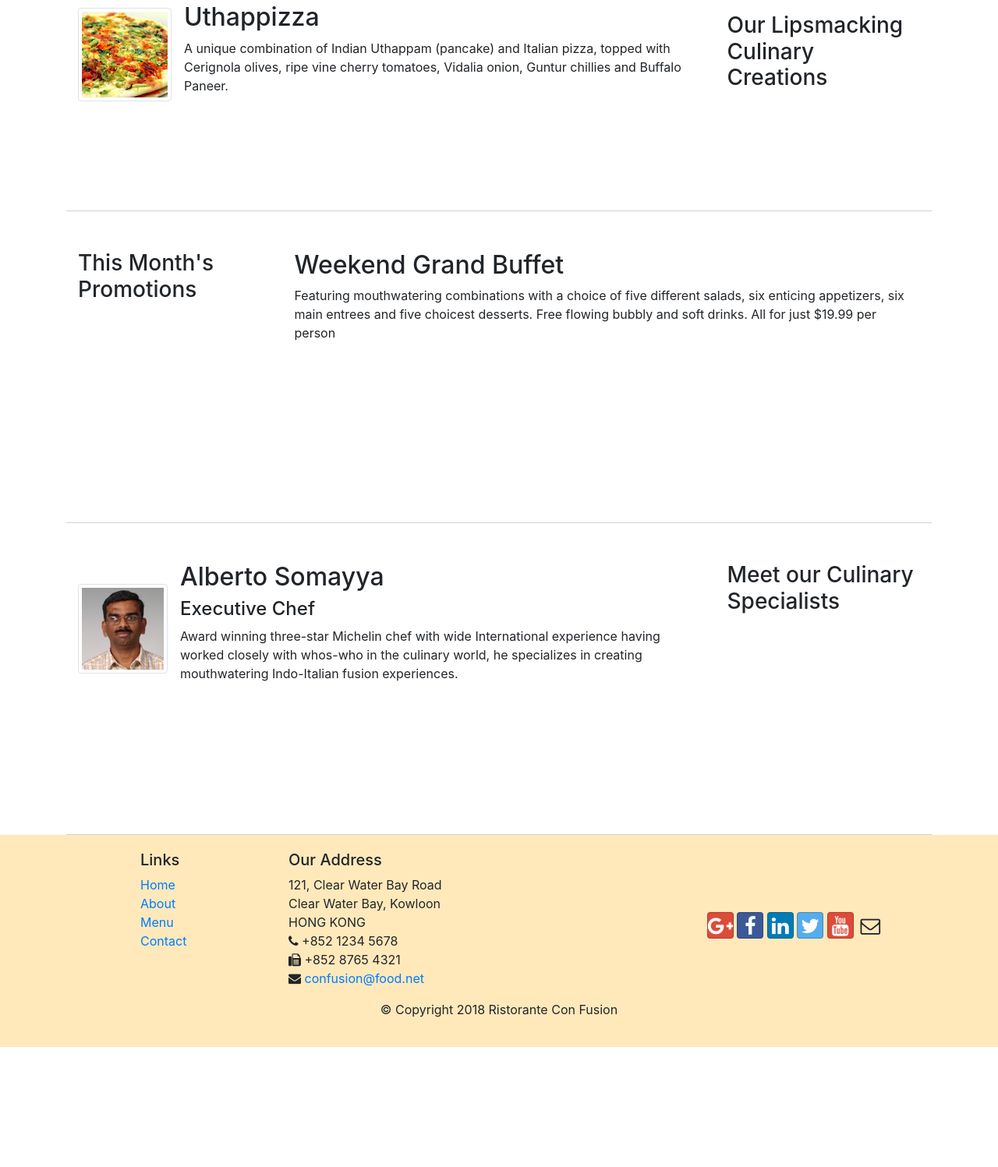
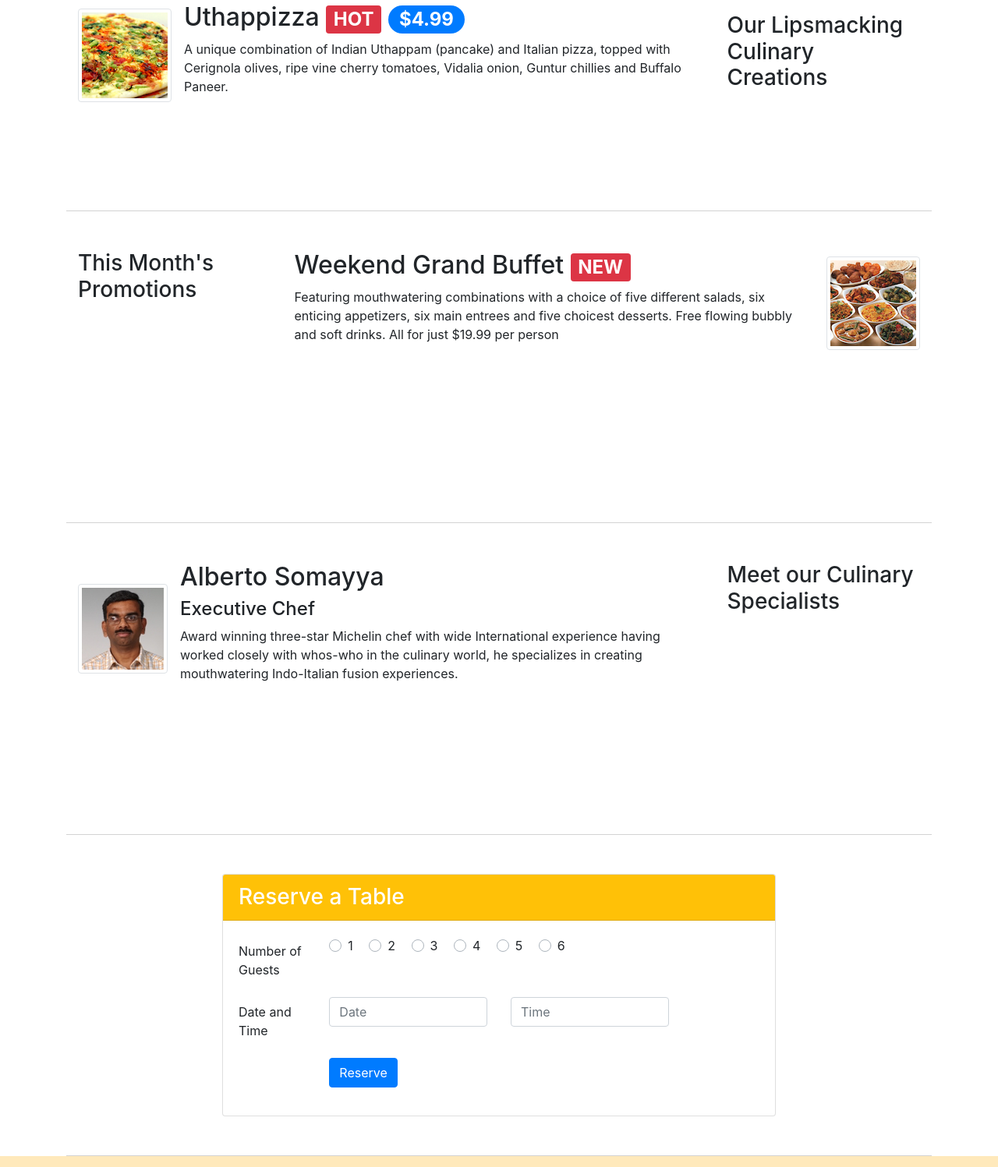
Before and after one commit to Cristopxer/Bootstrap, a website: page index.html in a window 1280 px wide. Shown: the part 463-1960 px from the top of the page at 78% size. Before the commit the page ends 1806 px from the top, so only its background shows below. Drawn offline with nearby package versions, Linux system fonts and the light colour scheme.

Commit message:
Second Assignment Done!

```diff
--- a/css/style.css
+++ b/css/style.css
@@ -29,5 +29,5 @@ body{
     z-index: 0;
 }
 .navbar-dark {
-    background-color: #512DA8;
+    background-color: #14213D;
 }
--- a/index.html
+++ b/index.html
@@ -46,8 +46,13 @@
                     <p>We take inspiration from the World's best cuisines, and create a unique fusion experience. Our
                         lipsmacking creations will tickle your culinary senses!</p>
                 </div>
-                <div class="col-12 col-sm align-self-center">
+                <div class="col-12 col-sm-3">
                     <img src="img/logo.png" alt="Ristorante con Fusion" class="img-fluid">
+                </div>
+                <div class="col-12 col-sm-3 align-self-center">
+                    <a class="btn btn-sm btn-info btn-block" role="button" href="#form">
+                        <h3>Reserve Table</h3>
+                    </a>
                 </div>
             </div>
         </div>
@@ -63,7 +68,8 @@
                     <img src="img/uthappizza.png" alt="Uthappizza_img"
                         class="d-flex mr-3 img-thumbnail align-self-center">
                     <div class="media-body">
-                        <h2 class="mt-0">Uthappizza</h2>
+                        <h2 class="mt-0">Uthappizza <span class="badge badge-danger">HOT</span> <span
+                                class="badge badge-pill badge-primary">$4.99</span> </h2>
                         <p>A unique combination of Indian Uthappam (pancake) and Italian pizza, topped with Cerignola
                             olives,
                             ripe vine cherry tomatoes, Vidalia onion, Guntur chillies and Buffalo Paneer.</p>
@@ -78,10 +84,17 @@
                 <h3>This Month's Promotions</h3>
             </div>
             <div class="col col-sm col-md">
-                <h2>Weekend Grand Buffet</h2>
-                <p>Featuring mouthwatering combinations with a choice of five different salads, six enticing appetizers,
-                    six main entrees and five choicest desserts. Free flowing bubbly and soft drinks. All for just
-                    $19.99 per person </p>
+                <div class="media">
+                    <div class="media-body">
+                        <h2>Weekend Grand Buffet <span class="badge badge-danger">NEW</span></h2>
+                        <p>Featuring mouthwatering combinations with a choice of five different salads, six enticing
+                            appetizers,
+                            six main entrees and five choicest desserts. Free flowing bubbly and soft drinks. All for
+                            just
+                            $19.99 per person </p>
+                    </div>
+                    <img src="img/buffet.png" alt="" class="d-flex ml-3 img-thumbnail align-self-center">
+                </div>
             </div>
         </div>
 
@@ -100,6 +113,60 @@
                             with
                             whos-who in the culinary world, he specializes in creating mouthwatering Indo-Italian fusion
                             experiences. </p>
+                    </div>
+                </div>
+            </div>
+        </div>
+        <div class="row row-content">
+            <div class="col-12 col-sm-8 offset-sm-2">
+                <div class="card">
+                    <h3 class="card-header card-secondary text-white bg-warning">Reserve a Table</h3>
+                    <div class="card-body">
+                        <form id="form">
+                            <div class="form-group row">
+                                <label for="Guests" class="col-md-2 col-form-label">Number of Guests</label>
+                                <div class="col-md-10">
+                                    <div class="custom-control custom-radio custom-control-inline">
+                                        <input type="radio" class="custom-control-input" name="g1" id="g1" value="">
+                                        <label for="g1" class="custom-control-label">1</label>
+                                    </div>
+                                    <div class="custom-control custom-radio custom-control-inline">
+                                        <input type="radio" class="custom-control-input" name="g2" id="g2" value="">
+                                        <label for="g2" class="custom-control-label">2</label>
+                                    </div>
+                                    <div class="custom-control custom-radio custom-control-inline">
+                                        <input type="radio" class="custom-control-input" name="3" id="3" value="">
+                                        <label for="3" class="custom-control-label">3</label>
+                                    </div>
+                                    <div class="custom-control custom-radio custom-control-inline">
+                                        <input type="radio" class="custom-control-input" name="4" id="4" value="">
+                                        <label for="4" class="custom-control-label">4</label>
+                                    </div>
+                                    <div class="custom-control custom-radio custom-control-inline">
+                                        <input type="radio" class="custom-control-input" name="5" id="5" value="">
+                                        <label for="5" class="custom-control-label">5</label>
+                                    </div>
+                                    <div class="custom-control custom-radio custom-control-inline">
+                                        <input type="radio" class="custom-control-input" name="6" id="6" value="">
+                                        <label for="6" class="custom-control-label">6</label>
+                                    </div>
+                                </div>
+                            </div>
+                            <div class="form-group row">
+                                <label for="date" class="col-md-2 col-form-label">Date and Time</label>
+                                <div class="col-12 col-md-4">
+                                    <input type="text" name="date" id="date" class="form-control" placeholder="Date">
+                                </div>
+                                <div class="col-12 col-md-4">
+                                    <input type="text" name="time" id="time" class="form-control" placeholder="Time">
+                                </div>
+                            </div>
+                            <div class="form-group row">
+                                <div class="offset-md-2 col-md-10">
+                                    <button type="submit" class="btn btn-primary">Reserve</button>
+                                </div>
+                            </div>
+                        </form>
                     </div>
                 </div>
             </div>
```
